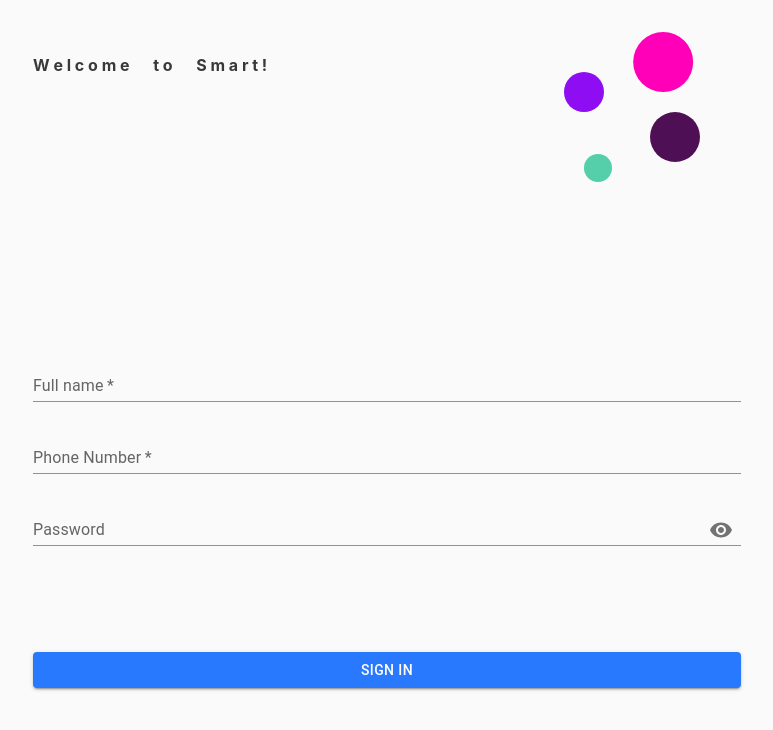
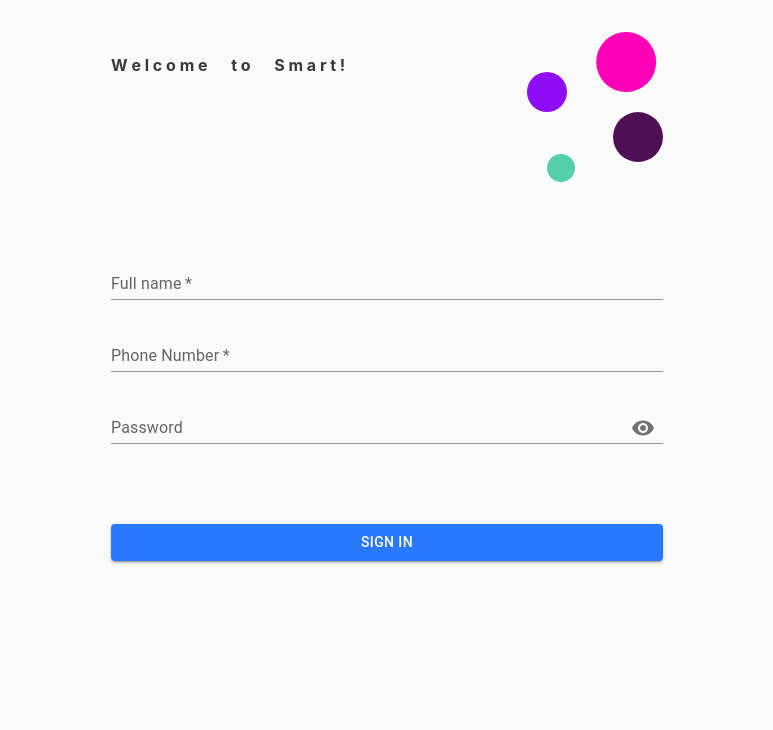
Before and after one commit to nnastaran83/client-webrtc-videocall, a React (Vite) app: page / in a window 1280 px wide. Shown: the top 730 px of the page, without its empty margins (253-1026 px from the left). Built offline with nearby package versions, Linux system fonts and the light colour scheme.

Commit message:
Login Page

```diff
--- a/package.json
+++ b/package.json
@@ -4,7 +4,7 @@
   "version": "0.0.0",
   "type": "module",
   "scripts": {
-    "dev": "vite",
+    "dev": "vite --host",
     "build": "vite build",
     "preview": "vite preview"
   },
--- a/src/App.css
+++ b/src/App.css
@@ -2,6 +2,5 @@
     max-width: 1280px;
     margin: 0 auto;
     padding: 2rem;
-
-
+    display: flex;
 }
--- a/src/App.jsx
+++ b/src/App.jsx
@@ -36,21 +36,21 @@ function App() {
     };
     return (
 
-        <div className="App">
-            <Box>
-                <Grid container rowSpacing={3}>
-                    <Grid item xs={9}>
+
+        <Container maxWidth={"sm"}>
+            <Grid container rowSpacing={1}>
+                <Grid item xs={6}>
                     <h4 style={{color: "#3a3939"}}>
                         W&nbsp;e&nbsp;l&nbsp;c&nbsp;o&nbsp;m&nbsp;e &emsp; t&nbsp;o &emsp; S&nbsp;m&nbsp;a&nbsp;r&nbsp;t&nbsp;!
                     </h4>
                 </Grid>
-                    <Grid item xs={3}>
-                        <img src={Logo} alt="Logo" style={{marginRight: "20px"}}/>
+                <Grid item xs={6} sx={{textAlign: "end"}}>
+                    <img src={Logo} alt="Logo"/>
                 </Grid>
             </Grid>
 
 
-                <Grid container rowSpacing={3} style={{marginTop: "20%", marginBottom: "15%"}}>
+            <Grid container rowSpacing={3} sx={{marginTop: "5dvh", marginBottom: "10dvh"}}>
                 <Grid item xs={12}>
                     <TextField
                         required
@@ -89,10 +89,11 @@ function App() {
                         />
                     </FormControl>
                 </Grid>
+
             </Grid>
             <ColorButton variant="contained" style={{width: "100%"}}>Sign in</ColorButton>
-            </Box>
-        </div>
+        </Container>
+
     );
 
 }
```
Lines whose indentation alone changed are shown as unchanged.
